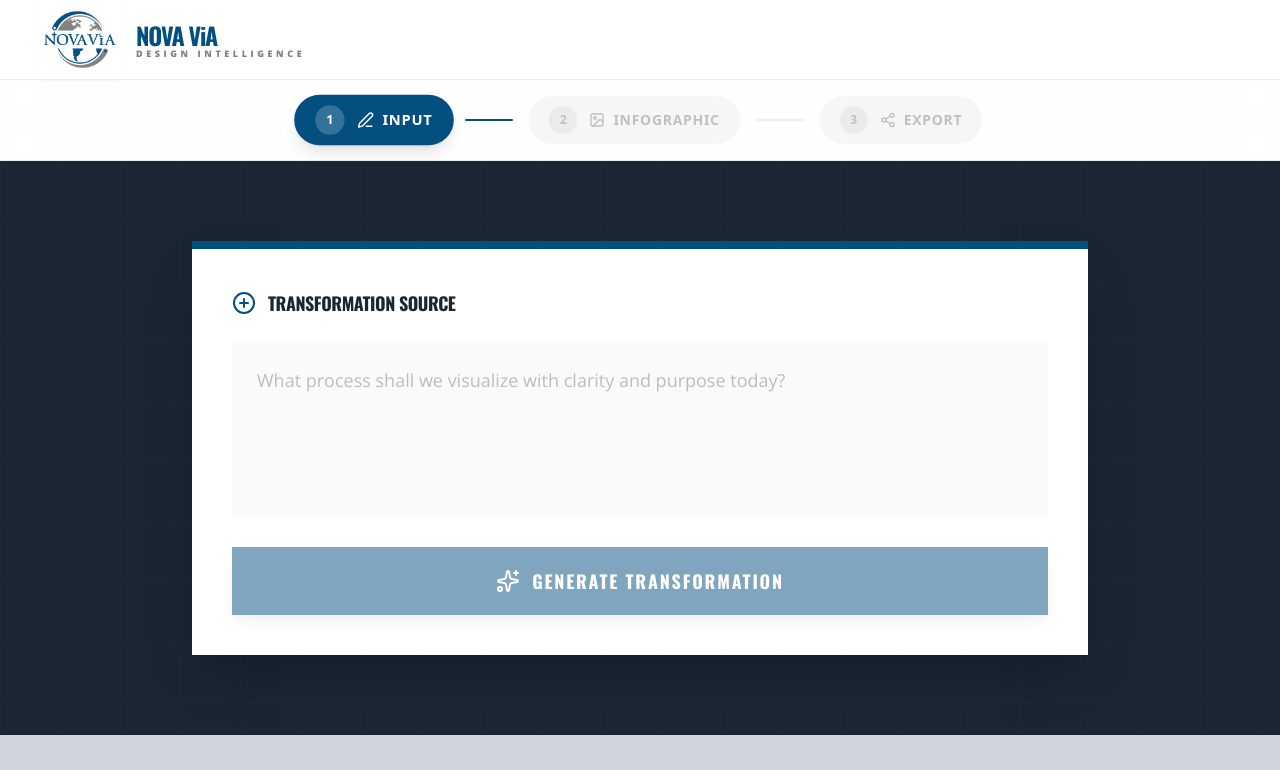
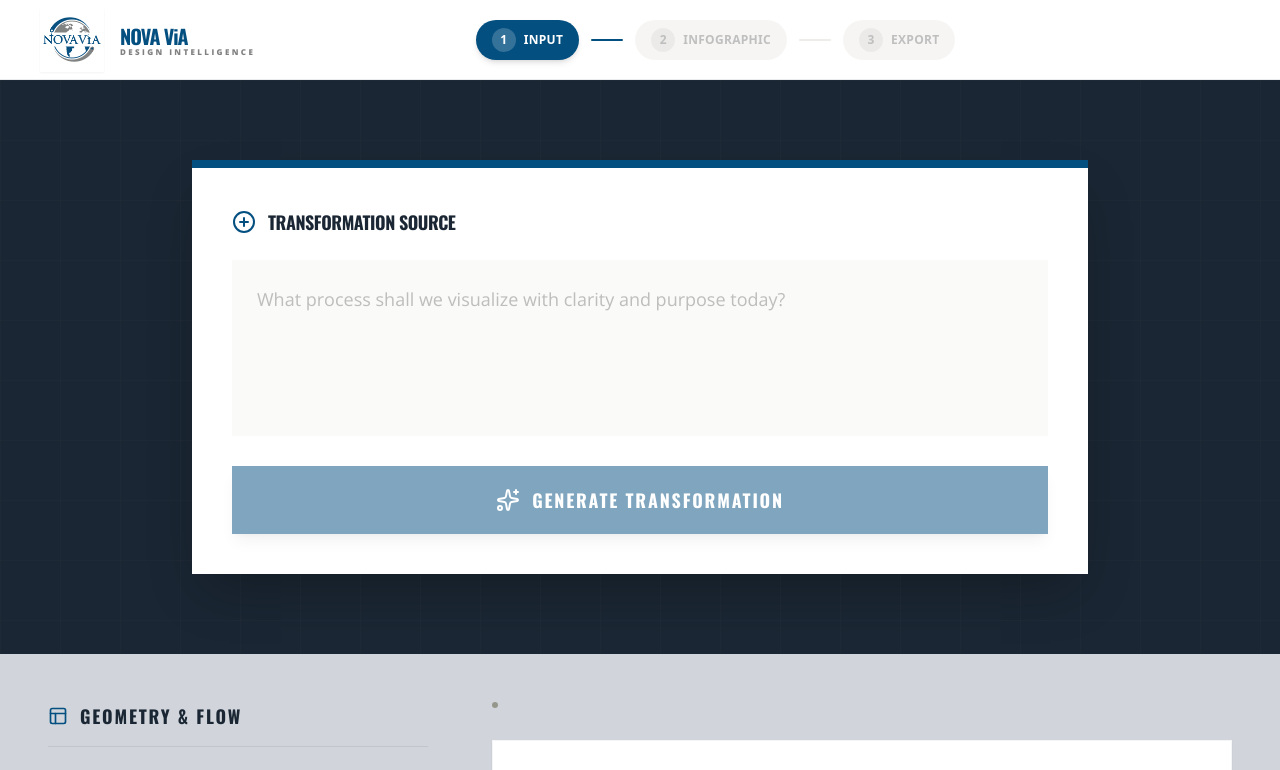
Before and after one commit to kamran-shah-dev/NOVA-ViA---Infographic-Generator, a React (Vite) app: page / in a window 1280 px wide. Shown: the top 770 px of the page. Built offline with nearby package versions, Linux system fonts and the light colour scheme.

Commit message:
Positioning the stages in header.

```diff
--- a/App.tsx
+++ b/App.tsx
@@ -57,8 +57,8 @@ const ErrorToast: React.FC<{ message: string; onDismiss: () => void }> = ({ mess
   </motion.div>
 );
 
-// Sticky Step Navigation Component
-const StepNavigation: React.FC<{
+// Inline Step Navigation (inside header)
+const StepNavigationInline: React.FC<{
   activeStep: StepId;
   onStepClick: (stepId: StepId) => void;
   hasData: boolean;
@@ -82,9 +82,7 @@ const StepNavigation: React.FC<{
   };
 
   return (
-    <div className="sticky top-20 z-40 bg-white/95 backdrop-blur-md border-b border-[#2E3B4A]/10 shadow-sm">
-      <div className="max-w-4xl mx-auto px-4 md:px-6">
-        <div className="flex items-center justify-center gap-2 md:gap-4 py-3 md:py-4">
+    <div className="flex items-center gap-1 md:gap-3">
       {STEPS.map((step, index) => {
         const status = getStepStatus(step);
         const clickable = isStepClickable(step.id);
@@ -95,9 +93,9 @@ const StepNavigation: React.FC<{
               onClick={() => clickable && onStepClick(step.id)}
               disabled={!clickable}
               className={`
-                    flex items-center gap-2 md:gap-3 px-3 md:px-5 py-2 md:py-2.5 rounded-full transition-all duration-300
+                flex items-center gap-1.5 md:gap-2 px-2 md:px-4 py-1.5 md:py-2 rounded-full transition-all duration-300
                 ${status === 'active'
-                      ? 'bg-[#034F80] text-white shadow-lg scale-105'
+                  ? 'bg-[#034F80] text-white shadow-md'
                   : status === 'completed'
                     ? 'bg-[#8F9185]/20 text-[#034F80] hover:bg-[#8F9185]/30'
                     : 'bg-[#EEEDE9] text-[#818181]'
@@ -106,7 +104,7 @@ const StepNavigation: React.FC<{
               `}
             >
               <span className={`
-                    w-6 h-6 md:w-7 md:h-7 rounded-full flex items-center justify-center text-xs font-bold
+                w-5 h-5 md:w-6 md:h-6 rounded-full flex items-center justify-center text-[10px] md:text-xs font-bold
                 ${status === 'active'
                   ? 'bg-white/20'
                   : status === 'completed'
@@ -116,20 +114,14 @@ const StepNavigation: React.FC<{
               `}>
                 {status === 'completed' ? '✓' : step.number}
               </span>
-                  <span className="hidden sm:flex items-center gap-2">
-                    {step.icon}
-                    <span className="text-xs md:text-sm font-bold uppercase tracking-wider">
-                      {step.label}
-                    </span>
-                  </span>
-                  <span className="sm:hidden text-xs font-bold uppercase">
+              <span className="hidden md:block text-[11px] md:text-xs font-bold uppercase tracking-wide">
                 {step.label}
               </span>
             </button>
 
             {index < STEPS.length - 1 && (
               <div className={`
-                    w-8 md:w-12 h-0.5 rounded-full transition-colors duration-300
+                w-4 md:w-8 h-0.5 rounded-full transition-colors duration-300
                 ${status === 'completed' || (status === 'active' && index === 0)
                   ? 'bg-[#034F80]'
                   : 'bg-[#EEEDE9]'
@@ -139,8 +131,6 @@ const StepNavigation: React.FC<{
           </React.Fragment>
         );
       })}
-        </div>
-      </div>
     </div>
   );
 };
@@ -168,7 +158,7 @@ const App: React.FC = () => {
 
   // Scroll to section helper
   const scrollToSection = useCallback((stepId: StepId) => {
-    const offsets = { input: 100, infographic: 140, export: 140 };
+    const offsets = { input: 100, infographic: 100, export: 100 };
     let targetRef: React.RefObject<HTMLElement | HTMLDivElement | null>;
 
     switch (stepId) {
@@ -338,26 +328,30 @@ const App: React.FC = () => {
         {error && <ErrorToast message={error} onDismiss={() => setError(null)} />}
       </AnimatePresence>
 
-      {/* Navbar */}
-      <nav className="h-20 border-b border-[#2E3B4A]/10 bg-white flex items-center justify-between px-6 md:px-10 sticky top-0 z-50">
-        <div className="flex items-center gap-3 md:gap-4">
-          <div className="w-12 h-12 md:w-20 md:h-20 flex items-center justify-center shadow-sm">
+      {/* Navbar with Step Navigation */}
+      <nav className="h-20 border-b border-[#2E3B4A]/10 bg-white flex items-center justify-between px-4 md:px-10 sticky top-0 z-50">
+        <div className="flex items-center gap-2 md:gap-4 shrink-0">
+          <div className="w-10 h-10 md:w-16 md:h-16 flex items-center justify-center shadow-sm">
             <img src="/novavia-logo.png" alt="NOVA ViA Logo" />
           </div>
-          <div>
-            <h1 className="text-xl md:text-2xl font-black tracking-tighter font-heading" style={{ color: NOVA_VIA_BRAND.primary }}>NOVA ViA</h1>
-            <p className="hidden md:block text-[9px] uppercase tracking-[0.4em] text-[#818181] font-black -mt-1 font-body">Design Intelligence</p>
+          <div className="hidden sm:block">
+            <h1 className="text-lg md:text-xl font-black tracking-tighter font-heading" style={{ color: NOVA_VIA_BRAND.primary }}>NOVA ViA</h1>
+            <p className="hidden md:block text-[8px] uppercase tracking-[0.3em] text-[#818181] font-black -mt-1 font-body">Design Intelligence</p>
           </div>
         </div>
-      </nav>
 
-      {/* Sticky Step Navigation */}
-      <StepNavigation
+        {/* Centered Step Navigation */}
+        <div className="flex-1 flex justify-center">
+          <StepNavigationInline
             activeStep={activeStep}
             onStepClick={handleStepClick}
             hasData={!!data}
             isProcessing={isProcessing}
           />
+        </div>
+
+        <div className="w-10 md:w-16 shrink-0" /> {/* Spacer for balance */}
+      </nav>
 
       {/* Hero Input Section - Step 1 */}
       <section
```
Lines whose indentation alone changed are shown as unchanged.
